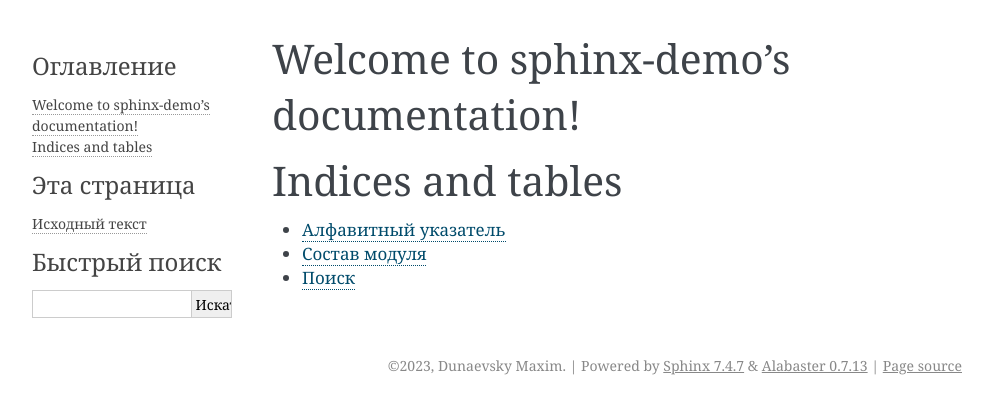
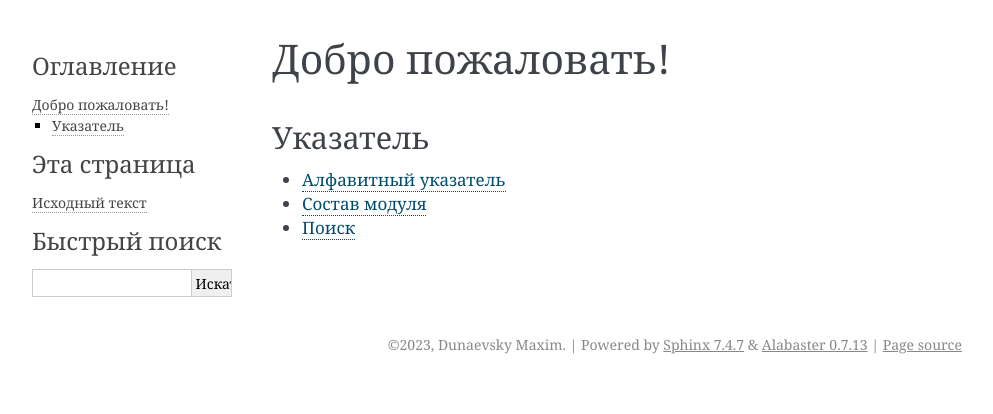
Before and after one commit to dunmaksim/gh-actions-with-sphinxdoc, a Sphinx documentation site: the page built from source/index.rst, in a window 1280 px wide. Shown: the top 414 px of the page, without its empty margins (148-1141 px from the left). Built offline with Sphinx 7.4.7, drawn with Linux system fonts in a browser that asks for light colours.

```diff
--- a/source/index.rst
+++ b/source/index.rst
@@ -1,20 +1,14 @@
-.. sphinx-demo documentation master file, created by
-   sphinx-quickstart on Fri Oct  6 22:22:32 2023.
-   You can adapt this file completely to your liking, but it should at least
-   contain the root `toctree` directive.
-
-Welcome to sphinx-demo's documentation!
-=======================================
+Добро пожаловать!
+#################
 
 .. toctree::
    :maxdepth: 2
-   :caption: Contents:
+   :caption: Оглавление:
 
 
+Указатель
+=========
 
-Indices and tables
-==================
-
-* :ref:`genindex`
-* :ref:`modindex`
-* :ref:`search`
+*  :ref:`genindex`
+*  :ref:`modindex`
+*  :ref:`search`
```
Also changed, not shown: source/conf.py (+9 -9 lines), 2 other files.
